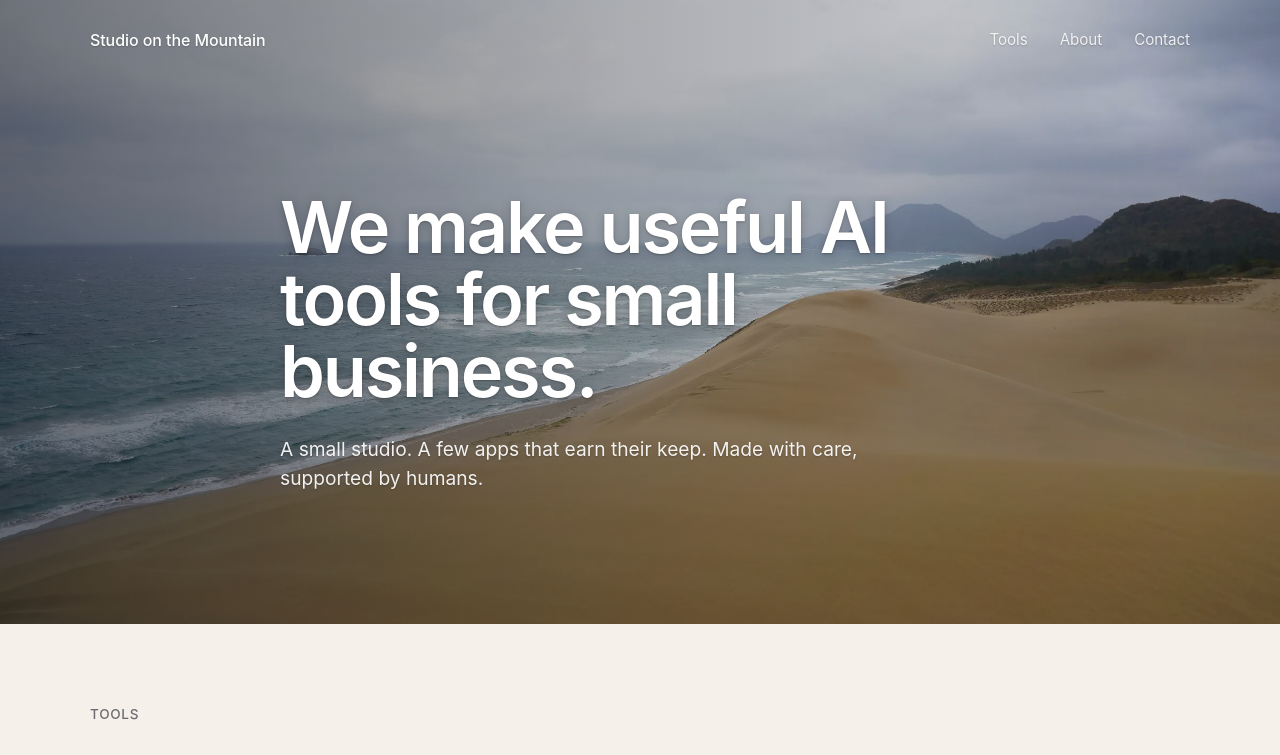
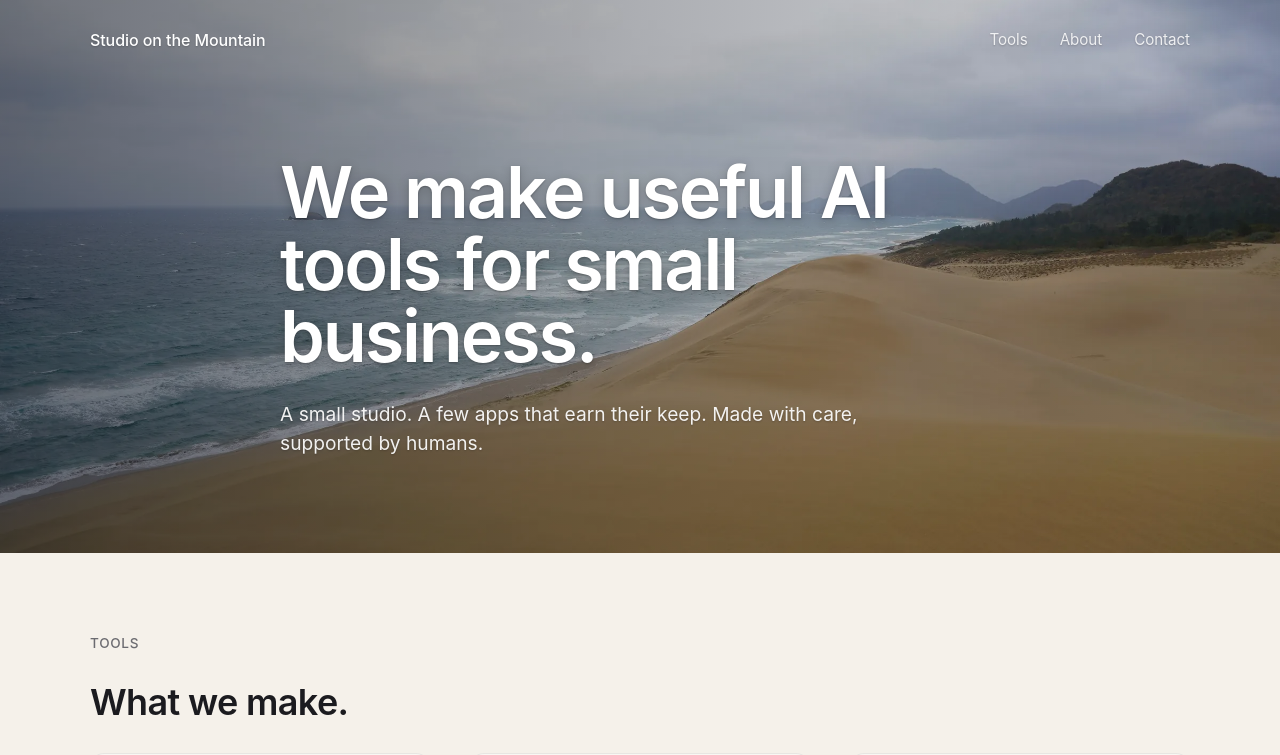
Before and after one commit to StudioontheMountain/studioonthemountain, a Next.js app: page / in a window 1280 px wide. Shown: the top 755 px of the page. Built offline with nearby package versions, Linux system fonts and the light colour scheme.

Commit message:
Update page.tsx
Reduce hero height from 78vh to 55vh

```diff
--- a/app/page.tsx
+++ b/app/page.tsx
@@ -85,7 +85,7 @@ export default function Home() {
       {/* HERO */}
       <section style={{
         position: "relative",
-        minHeight: "78vh",
+        minHeight: "55vh",
         display: "flex",
         alignItems: "center",
         overflow: "hidden",
```
